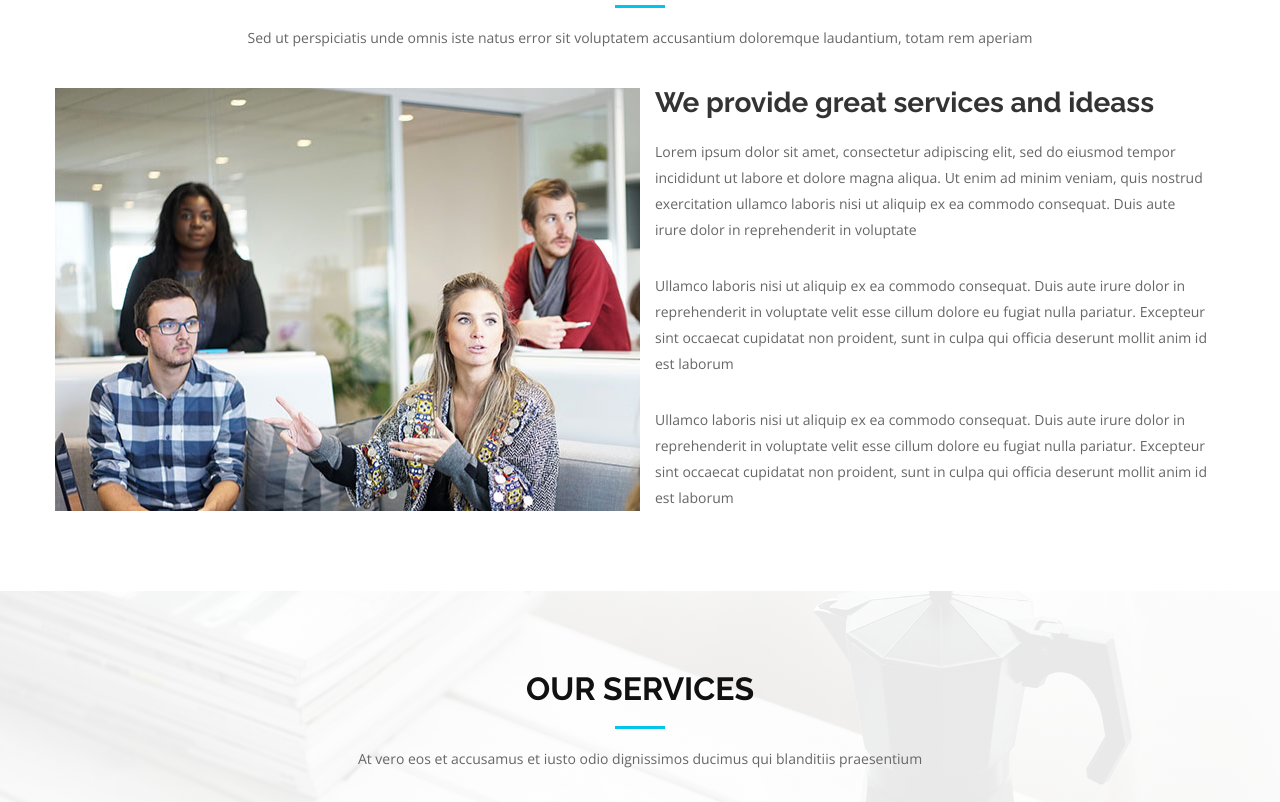
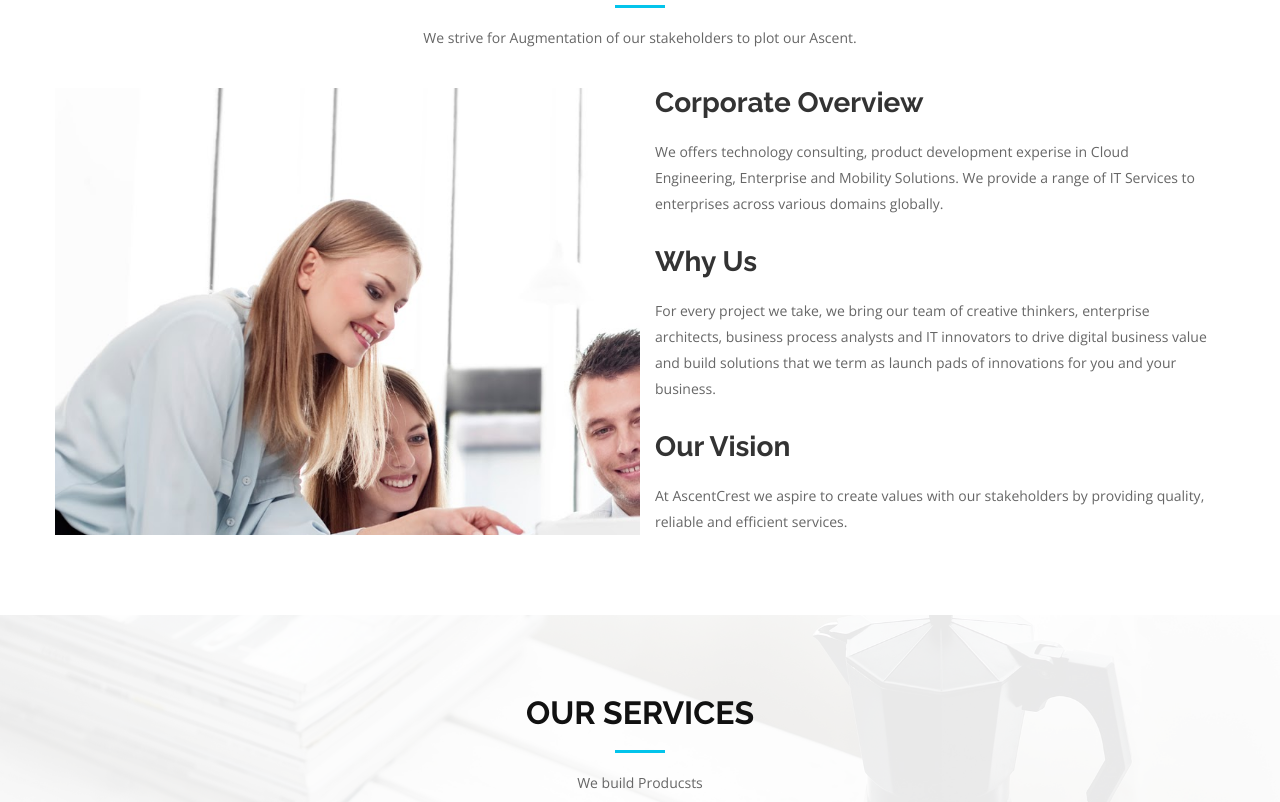
Before and after one commit to pateldevang035/AscentCrest, a plain HTML site: page index.html in a window 1280 px wide. Shown: the part 1020-1822 px from the top of the page. Drawn offline with nearby package versions, Linux system fonts and the light colour scheme.

Commit message:
About Us page Content and Image added

```diff
--- a/css/style.css
+++ b/css/style.css
@@ -484,7 +484,8 @@ body.mobile-nav-active #mobile-nav-toggle {
 }
 
 #about .about-container {
-  background: url(../img/about-img.jpg) left top no-repeat;
+  background: url(../img/fun&work.jpg) left top no-repeat;
+  background-size: 100%;
 }
 
 #about .about-content {
--- a/index.html
+++ b/index.html
@@ -67,7 +67,7 @@
           <li><a href="#portfolio">Portfolio</a></li>
           <li><a href="#testimonials">Testimonials</a></li>
           <li><a href="#team">Team</a></li>
-          <li class="menu-has-children"><a href="">Drop Down</a>
+          <!--<li class="menu-has-children"><a href="">Drop Down</a>
             <ul>
               <li><a href="#">Drop Down 1</a></li>
               <li class="menu-has-children"><a href="#">Drop Down 2</a>
@@ -83,7 +83,7 @@
               <li><a href="#">Drop Down 4</a></li>
               <li><a href="#">Drop Down 5</a></li>
             </ul>
-          </li>
+          </li>-->
           <li><a href="#contact">Contact Us</a></li>
         </ul>
       </nav><!-- #nav-menu-container -->
@@ -120,23 +120,26 @@
         <div class="col-md-12">
           <h3 class="section-title">About Us</h3>
           <div class="section-title-divider"></div>
-          <p class="section-description">Sed ut perspiciatis unde omnis iste natus error sit voluptatem accusantium doloremque laudantium, totam rem aperiam</p>
+          <p class="section-description">We strive for Augmentation of our stakeholders to plot our Ascent.</p>
         </div>
       </div>
     </div>
     <div class="container about-container wow fadeInUp">
       <div class="row">
         <div class="col-md-6 col-md-push-6 about-content">
-          <h2 class="about-title">We provide great services and ideass</h2>
+          <h2 class="about-title">Corporate Overview</h2>
           <p class="about-text">
-            Lorem ipsum dolor sit amet, consectetur adipiscing elit, sed do eiusmod tempor incididunt ut labore et dolore magna aliqua. Ut enim ad minim veniam, quis nostrud exercitation ullamco laboris nisi ut aliquip ex ea commodo consequat. Duis aute irure dolor in reprehenderit in voluptate
+            We offers technology consulting, product development experise in Cloud Engineering, Enterprise and Mobility Solutions. We provide a range of IT Services to enterprises across various domains globally.
           </p>
+		  <h2 class="about-title">Why Us</h2>
           <p class="about-text">
-            Ullamco laboris nisi ut aliquip ex ea commodo consequat. Duis aute irure dolor in reprehenderit in voluptate velit esse cillum dolore eu fugiat nulla pariatur. Excepteur sint occaecat cupidatat non proident, sunt in culpa qui officia deserunt mollit anim id est laborum
+            For every project we take, we bring our team of creative thinkers, enterprise architects, business process analysts and IT innovators to drive digital business value and build solutions that we term as launch pads of innovations for you and your business.
           </p>
+		  <h2 class="about-title">Our Vision</h2>
           <p class="about-text">
-            Ullamco laboris nisi ut aliquip ex ea commodo consequat. Duis aute irure dolor in reprehenderit in voluptate velit esse cillum dolore eu fugiat nulla pariatur. Excepteur sint occaecat cupidatat non proident, sunt in culpa qui officia deserunt mollit anim id est laborum
+            At AscentCrest we aspire to create values with our stakeholders by providing quality, reliable and efficient services.
           </p>
+
         </div>
       </div>
     </div>
@@ -151,7 +154,7 @@
         <div class="col-md-12">
           <h3 class="section-title">Our Services</h3>
           <div class="section-title-divider"></div>
-          <p class="section-description">At vero eos et accusamus et iusto odio dignissimos ducimus qui blanditiis praesentium</p>
+          <p class="section-description">We build Producsts </p>
         </div>
       </div>
 
```
Also changed, not shown: img/fun&work.jpg (added).
